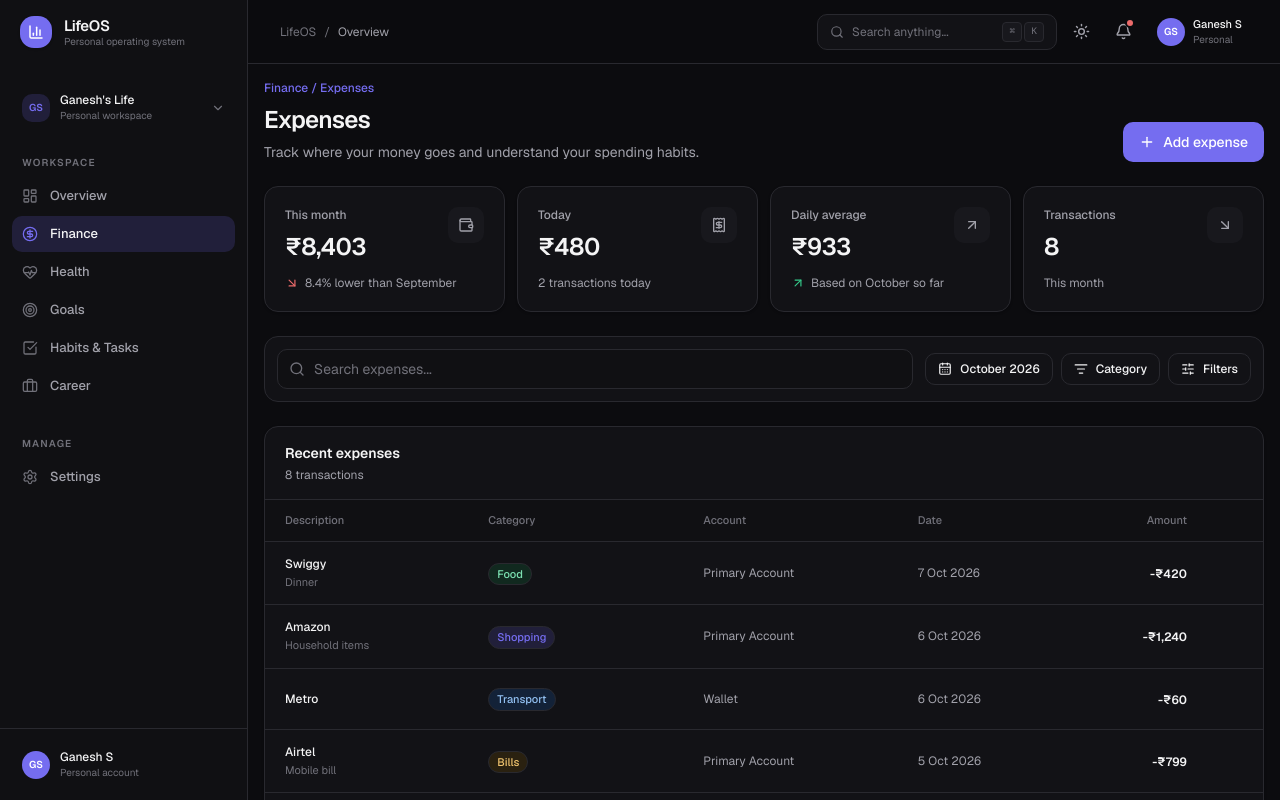
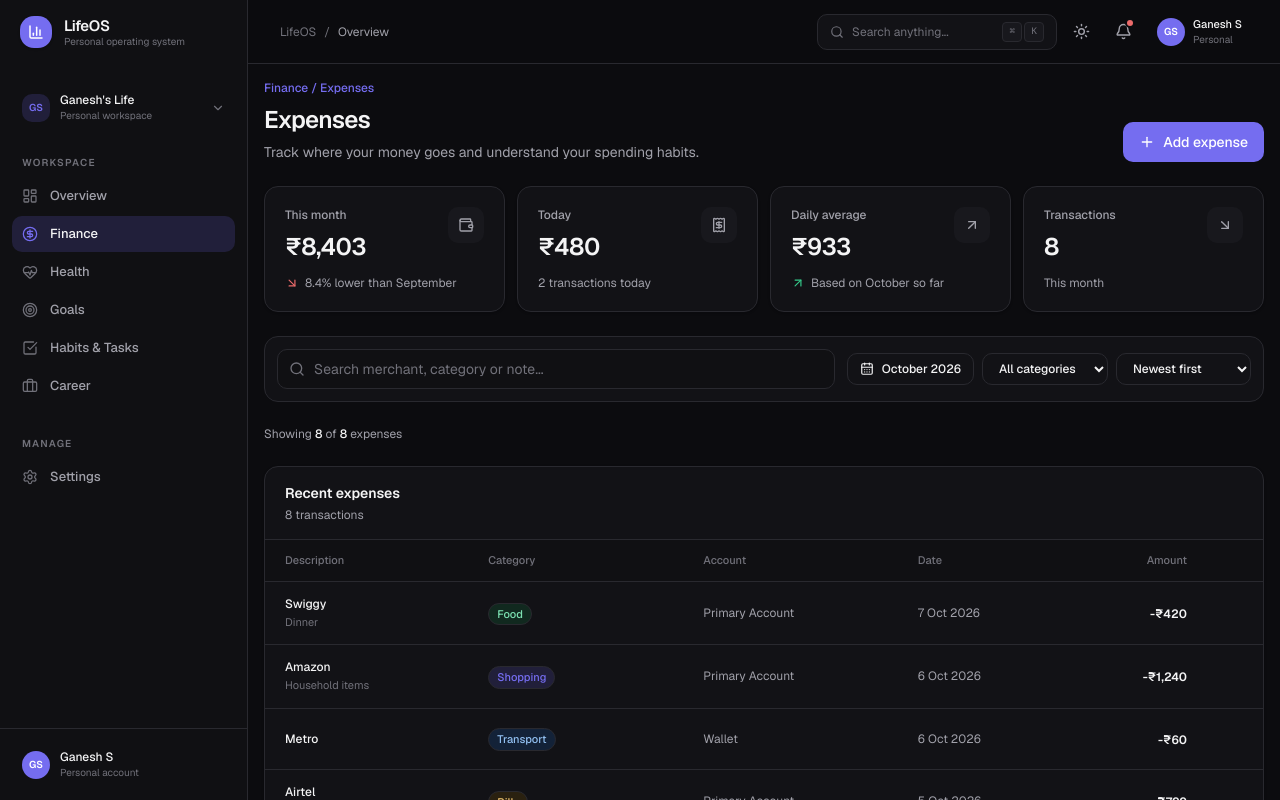
Before and after one commit to Ganesh-S7/lifeos, a Next.js app: page /finance/expenses in a window 1280 px wide. Shown: the top 800 px of the page. Built offline with nearby package versions, Linux system fonts and the light colour scheme.

Commit message:
refactor(exponse): add functionalities and fallback

```diff
--- a/src/app/(dashboard)/finance/expenses/page.tsx
+++ b/src/app/(dashboard)/finance/expenses/page.tsx
@@ -1,21 +1,81 @@
 "use client";
 
-import { useState } from "react";
+import { useMemo, useState } from "react";
+
+import { AddExpenseDialog } from "@/features/finance/components/expenses/add-expense-dialog";
+import { ExpensesHeader } from "@/features/finance/components/expenses/expenses-header";
+import { ExpensesSummary } from "@/features/finance/components/expenses/expenses-summary";
+import {
+    ExpensesToolbar,
+    type ExpenseSort,
+} from "@/features/finance/components/expenses/expenses-toolbar";
+import { ExpensesTable } from "@/features/finance/components/expenses/expenses-table";
 
 import { mockExpenses } from "@/features/finance/data/mock-expenses";
-import {
-    ExpensesHeader,
-    ExpensesSummary,
-    ExpensesToolbar,
-    ExpensesTable,
-    AddExpenseDialog,
-    Expense,
-    ExpenseFormValues
-} from "@/features/finance";
+import type { Expense } from "@/features/finance/types/expense";
+import type { ExpenseFormValues } from "@/features/finance/schemas/expense-schema";
+
+const categories = [
+    "Food",
+    "Shopping",
+    "Transport",
+    "Bills",
+    "Health",
+    "Entertainment",
+    "Other",
+];
 
 export default function ExpensesPage() {
     const [expenses, setExpenses] = useState<Expense[]>(mockExpenses);
+
     const [addExpenseOpen, setAddExpenseOpen] = useState(false);
+
+    const [search, setSearch] = useState("");
+    const [category, setCategory] = useState("");
+    const [sort, setSort] = useState<ExpenseSort>("date-desc");
+
+    const filteredExpenses = useMemo(() => {
+        const normalizedSearch = search.trim().toLowerCase();
+
+        return [...expenses]
+            .filter((expense) => {
+                if (!normalizedSearch) {
+                    return true;
+                }
+
+                return [
+                    expense.merchant,
+                    expense.category,
+                    expense.account,
+                    expense.note ?? "",
+                ].some((value) =>
+                    value.toLowerCase().includes(normalizedSearch)
+                );
+            })
+            .filter((expense) => {
+                if (!category) {
+                    return true;
+                }
+
+                return expense.category === category;
+            })
+            .sort((a, b) => {
+                switch (sort) {
+                    case "date-asc":
+                        return a.date.localeCompare(b.date);
+
+                    case "amount-desc":
+                        return b.amount - a.amount;
+
+                    case "amount-asc":
+                        return a.amount - b.amount;
+
+                    case "date-desc":
+                    default:
+                        return b.date.localeCompare(a.date);
+                }
+            });
+    }, [expenses, search, category, sort]);
 
     const handleAddExpense = (data: ExpenseFormValues) => {
         const newExpense: Expense = {
@@ -34,6 +94,12 @@ export default function ExpensesPage() {
         ]);
     };
 
+    const handleResetFilters = () => {
+        setSearch("");
+        setCategory("");
+        setSort("date-desc");
+    };
+
     return (
         <div className="space-y-6">
             <ExpensesHeader
@@ -42,9 +108,32 @@ export default function ExpensesPage() {
 
             <ExpensesSummary />
 
-            <ExpensesToolbar />
+            <ExpensesToolbar
+                search={search}
+                category={category}
+                sort={sort}
+                categories={categories}
+                onSearchChange={setSearch}
+                onCategoryChange={setCategory}
+                onSortChange={setSort}
+                onReset={handleResetFilters}
+            />
 
-            <ExpensesTable expenses={expenses} />
+            <div className="flex items-center justify-between">
+                <p className="text-xs text-text-secondary">
+                    Showing{" "}
+                    <span className="font-medium text-text-primary">
+                        {filteredExpenses.length}
+                    </span>{" "}
+                    of{" "}
+                    <span className="font-medium text-text-primary">
+                        {expenses.length}
+                    </span>{" "}
+                    expenses
+                </p>
+            </div>
+
+            <ExpensesTable expenses={filteredExpenses} />
 
             <AddExpenseDialog
                 open={addExpenseOpen}
--- a/src/features/finance/components/expenses/expenses-table.tsx
+++ b/src/features/finance/components/expenses/expenses-table.tsx
@@ -1,4 +1,4 @@
-import { MoreHorizontal } from "lucide-react";
+import { MoreHorizontal, Search } from "lucide-react";
 
 import { Badge, Card, IconButton } from "@/components/ui";
 import type { Expense } from "../../types/expense";
@@ -35,6 +35,24 @@ function formatAmount(amount: number) {
 export function ExpensesTable({
     expenses,
 }: ExpensesTableProps) {
+    if (expenses.length === 0) {
+        return (
+            <Card className="flex min-h-72 flex-col items-center justify-center px-6 text-center">
+                <div className="flex size-10 items-center justify-center rounded-full bg-surface-elevated">
+                    <Search className="size-4 text-text-muted" />
+                </div>
+
+                <p className="mt-4 text-sm font-medium text-text-primary">
+                    No expenses found
+                </p>
+
+                <p className="mt-1 max-w-md text-xs leading-5 text-text-secondary">
+                    Try changing your search or filters to find the
+                    expense you&apos;re looking for.
+                </p>
+            </Card>
+        );
+    }
     return (
         <Card className="overflow-hidden">
             <div className="flex items-center justify-between border-b border-border-subtle px-5 py-4">
--- a/src/features/finance/components/expenses/expenses-toolbar.tsx
+++ b/src/features/finance/components/expenses/expenses-toolbar.tsx
@@ -1,39 +1,100 @@
 import {
     CalendarDays,
-    ListFilter,
     Search,
-    SlidersHorizontal,
+    X,
 } from "lucide-react";
 
 import { Button, Input } from "@/components/ui";
 
-export function ExpensesToolbar() {
+export type ExpenseSort =
+    | "date-desc"
+    | "date-asc"
+    | "amount-desc"
+    | "amount-asc";
+
+interface ExpensesToolbarProps {
+    search: string;
+    category: string;
+    sort: ExpenseSort;
+    categories: string[];
+    onSearchChange: (value: string) => void;
+    onCategoryChange: (value: string) => void;
+    onSortChange: (value: ExpenseSort) => void;
+    onReset: () => void;
+}
+
+export function ExpensesToolbar({
+    search,
+    category,
+    sort,
+    categories,
+    onSearchChange,
+    onCategoryChange,
+    onSortChange,
+    onReset,
+}: ExpensesToolbarProps) {
+    const hasActiveFilters = Boolean(search || category || sort !== "date-desc");
+
     return (
-        <div className="flex flex-col gap-3 rounded-lg border border-border bg-surface p-3 lg:flex-row lg:items-center">
+        <div className="flex flex-col gap-3 rounded-lg border border-border bg-surface p-3 xl:flex-row xl:items-center">
             <div className="relative min-w-0 flex-1">
                 <Search className="pointer-events-none absolute left-3 top-1/2 size-4 -translate-y-1/2 text-text-muted" />
 
                 <Input
-                    placeholder="Search expenses..."
+                    value={search}
+                    onChange={(event) => onSearchChange(event.target.value)}
+                    placeholder="Search merchant, category or note..."
                     className="border-transparent bg-surface-subtle pl-9 focus:border-primary"
                 />
             </div>
 
-            <div className="flex gap-2 overflow-x-auto">
+            <div className="flex flex-wrap gap-2">
                 <Button variant="outline" size="sm">
                     <CalendarDays className="size-3.5" />
                     October 2026
                 </Button>
 
-                <Button variant="outline" size="sm">
-                    <ListFilter className="size-3.5" />
-                    Category
-                </Button>
+                <select
+                    value={category}
+                    onChange={(event) => onCategoryChange(event.target.value)}
+                    className="h-8 rounded-md border border-border bg-surface px-3 text-xs font-medium text-text-primary outline-none transition-colors focus:border-primary focus:ring-2 focus:ring-primary/15"
+                    aria-label="Filter by category"
+                >
+                    <option value="">All categories</option>
 
-                <Button variant="outline" size="sm">
-                    <SlidersHorizontal className="size-3.5" />
-                    Filters
-                </Button>
+                    {categories?.map((item) => (
+                        <option key={item} value={item}>
+                            {item}
+                        </option>
+                    ))}
+                </select>
+
+                <div className="flex h-8 overflow-hidden rounded-md border border-border bg-surface">
+                    <select
+                        value={sort}
+                        onChange={(event) =>
+                            onSortChange(event.target.value as ExpenseSort)
+                        }
+                        className="h-full border-0 bg-transparent px-3 text-xs font-medium text-text-primary outline-none"
+                        aria-label="Sort expenses"
+                    >
+                        <option value="date-desc">Newest first</option>
+                        <option value="date-asc">Oldest first</option>
+                        <option value="amount-desc">Highest amount</option>
+                        <option value="amount-asc">Lowest amount</option>
+                    </select>
+                </div>
+
+                {hasActiveFilters && (
+                    <Button
+                        variant="ghost"
+                        size="sm"
+                        onClick={onReset}
+                    >
+                        <X className="size-3.5" />
+                        Clear
+                    </Button>
+                )}
             </div>
         </div>
     );
```
